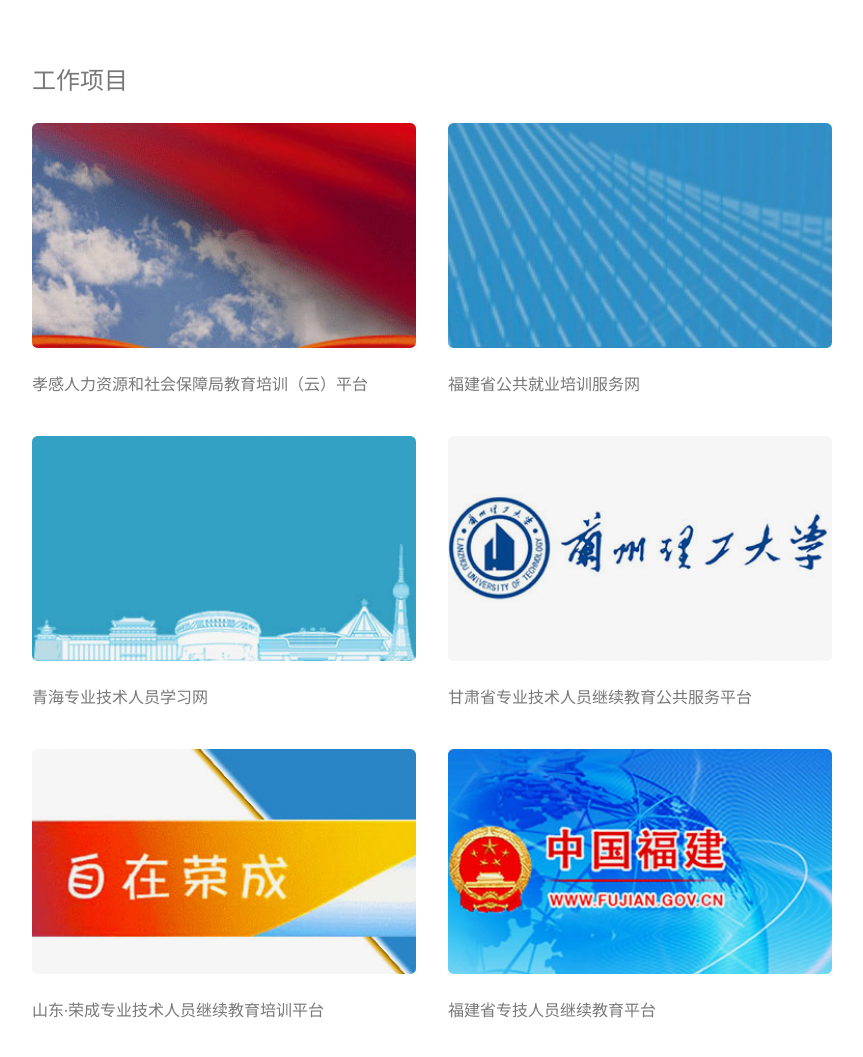
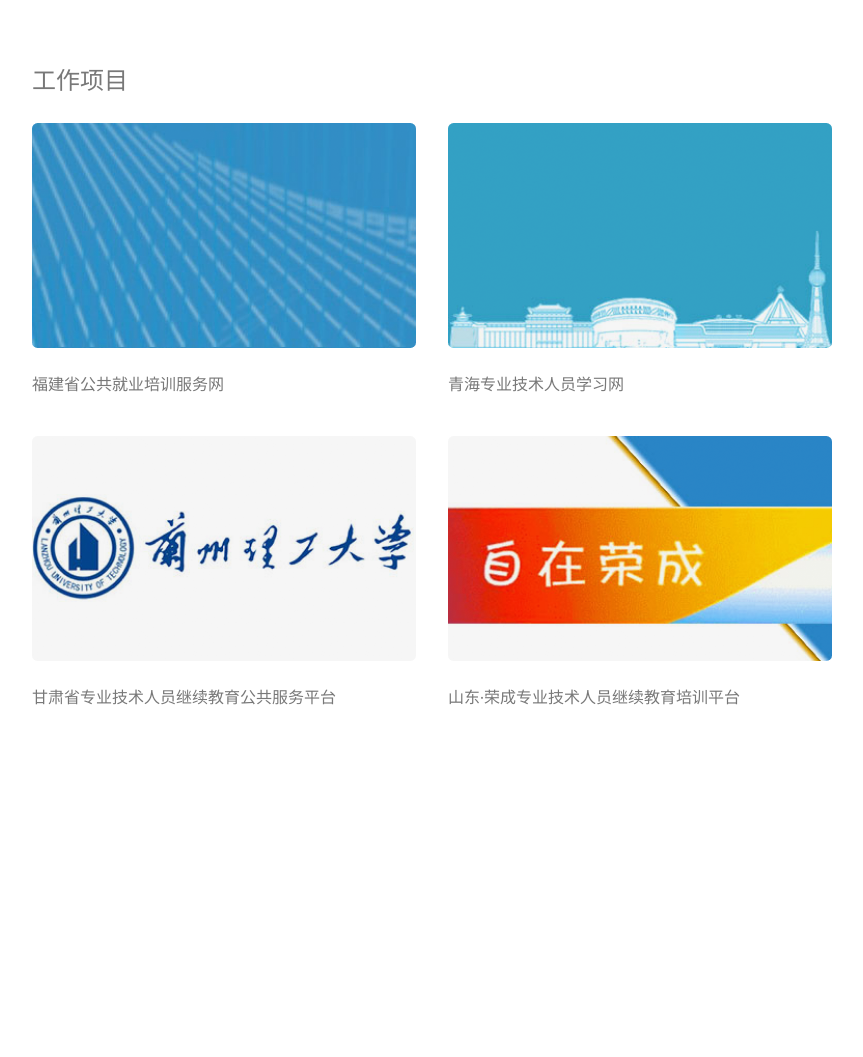
Before and after one commit to lijinyc/lijinyc.github.com, a plain HTML site: page index.html in a window 1280 px wide. Shown: the part 2280-3337 px from the top of the page, without its empty margins (400-1263 px from the left). After the commit the page ends 3077 px from the top, so only its background shows below. Drawn offline with Linux system fonts and the light colour scheme.

Commit message:
'去掉无法访问地址'

```diff
--- a/index.html
+++ b/index.html
@@ -86,31 +86,30 @@
 					<section id="two">
 						<h2>工作项目</h2>
 						<div class="row">
-							<article class="6u 12u$(xsmall) work-item">
+							<!-- <article class="6u 12u$(xsmall) work-item">
 								<a href="http://115.28.168.179" target='_Blank' class="image fit thumb"><img src="images/thumbs/01.jpg" alt="" /></a>
 								<h3>孝感人力资源和社会保障局教育培训（云）平台</h3>
-								<!-- <p>Lorem ipsum dolor sit amet nisl sed nullam feugiat.</p> -->
-							</article>
-							<article class="6u$ 12u$(xsmall) work-item">
+							</article> -->
+							<article class="6u 12u$(xsmall) work-item">
 								<a href="http://jypx.fj99.org.cn/px/" target='_Blank' class="image fit thumb"><img src="images/thumbs/02.jpg" alt="" /></a>
 								<h3>福建省公共就业培训服务网</h3>
 							</article>
-							<article class="6u 12u$(xsmall) work-item">
+							<article class="6u$ 12u$(xsmall) work-item">
 								<a href="http://www.qhzjxxw.com" target='_Blank' class="image fit thumb"><img src="images/thumbs/03.jpg" alt="" /></a>
 								<h3>青海专业技术人员学习网</h3>
 							</article>
-							<article class="6u$ 12u$(xsmall) work-item">
+							<article class="6u 12u$(xsmall) work-item">
 								<a href="http://115.28.54.204" target='_Blank' class="image fit thumb"><img src="images/thumbs/04.jpg" alt="" /></a>
 								<h3>甘肃省专业技术人员继续教育公共服务平台</h3>
 							</article>
-							<article class="6u 12u$(xsmall) work-item">
+							<article class="6u$ 12u$(xsmall) work-item">
 								<a href="http://120.27.4.216" target='_Blank' class="image fit thumb"><img src="images/thumbs/05.jpg" alt="" /></a>
 								<h3>山东·荣成专业技术人员继续教育培训平台</h3>
 							</article>
-							<article class="6u$ 12u$(xsmall) work-item">
+							<!-- <article class="6u 12u$(xsmall) work-item">
 								<a href="http://121.42.254.91" target='_Blank' class="image fit thumb"><img src="images/thumbs/06.jpg" alt="" /></a>
 								<h3>福建省专技人员继续教育平台</h3>
-							</article>
+							</article> -->
 						</div>
 					</section>
 			</div>
```
